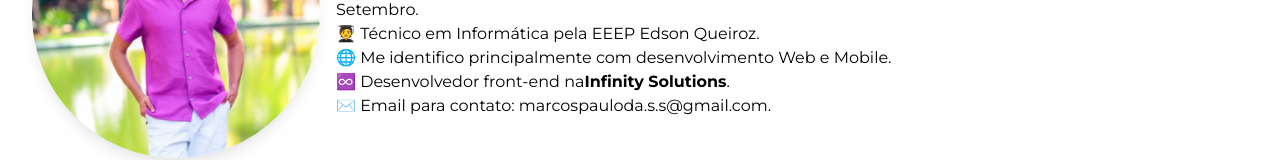
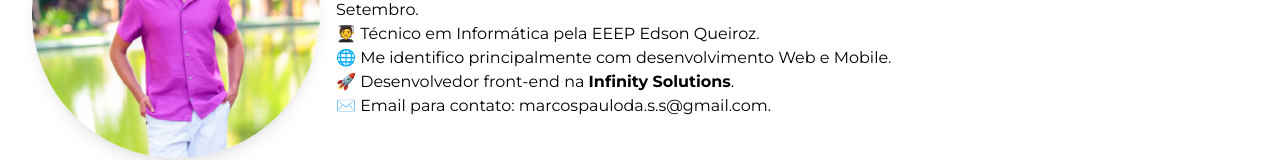
Before and after one commit to marcos-sousa-404/portfolio, a Next.js app: page / in a window 1280 px wide. Shown: the part 234-394 px from the top of the page. Built offline with nearby package versions, Linux system fonts and the light colour scheme.

Commit message:
Update page.tsx

```diff
--- a/src/app/page.tsx
+++ b/src/app/page.tsx
@@ -102,7 +102,7 @@ export default function Home() {
                 Mobile.
               </li>
               <li>
-                ♾️ Desenvolvedor front-end na
+                🚀 Desenvolvedor front-end na {" "}
                 <strong>
                   <a target="_blank" href="https://www.infinitysolutionsapp.com/">
                     Infinity Solutions
```
